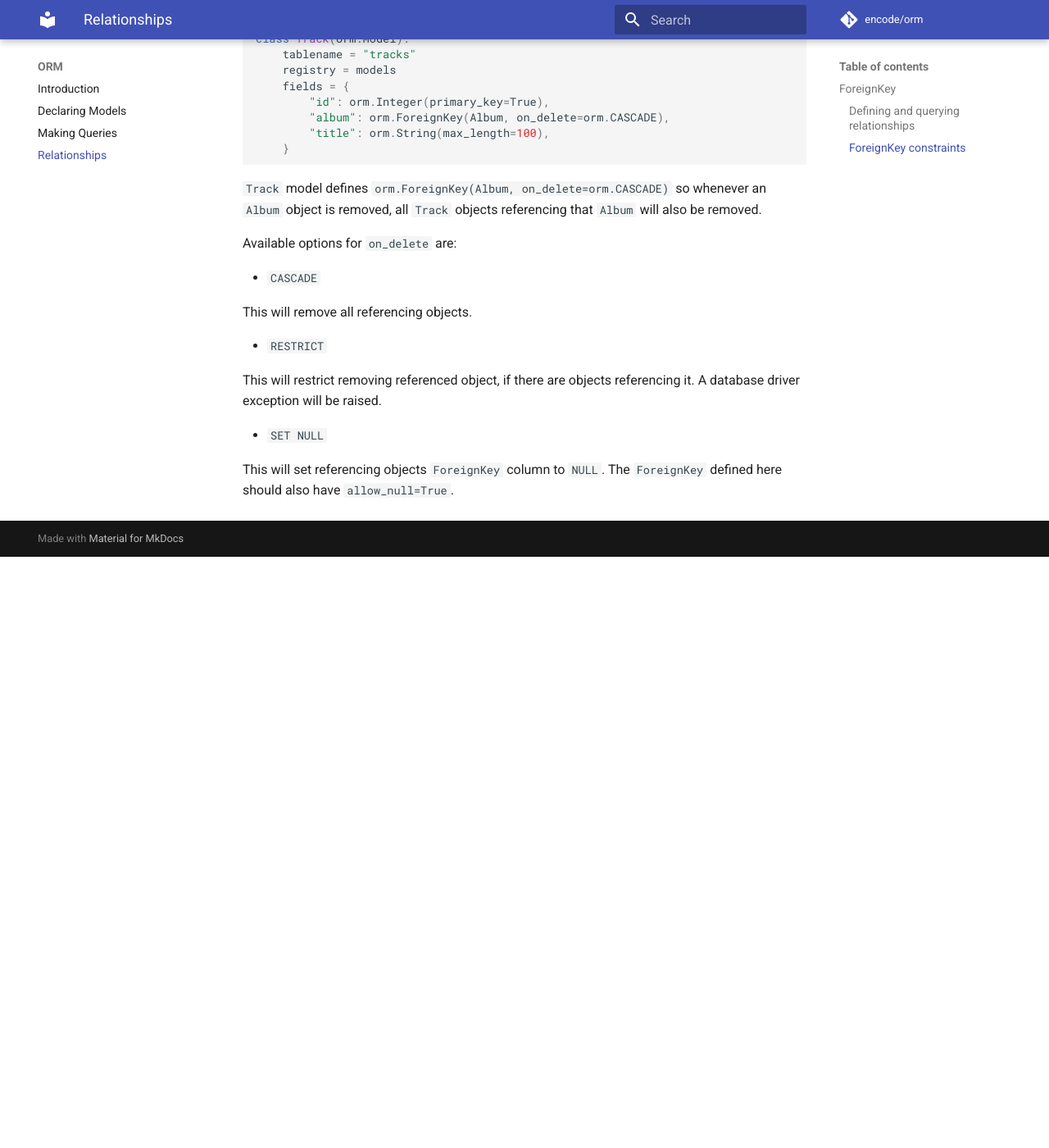
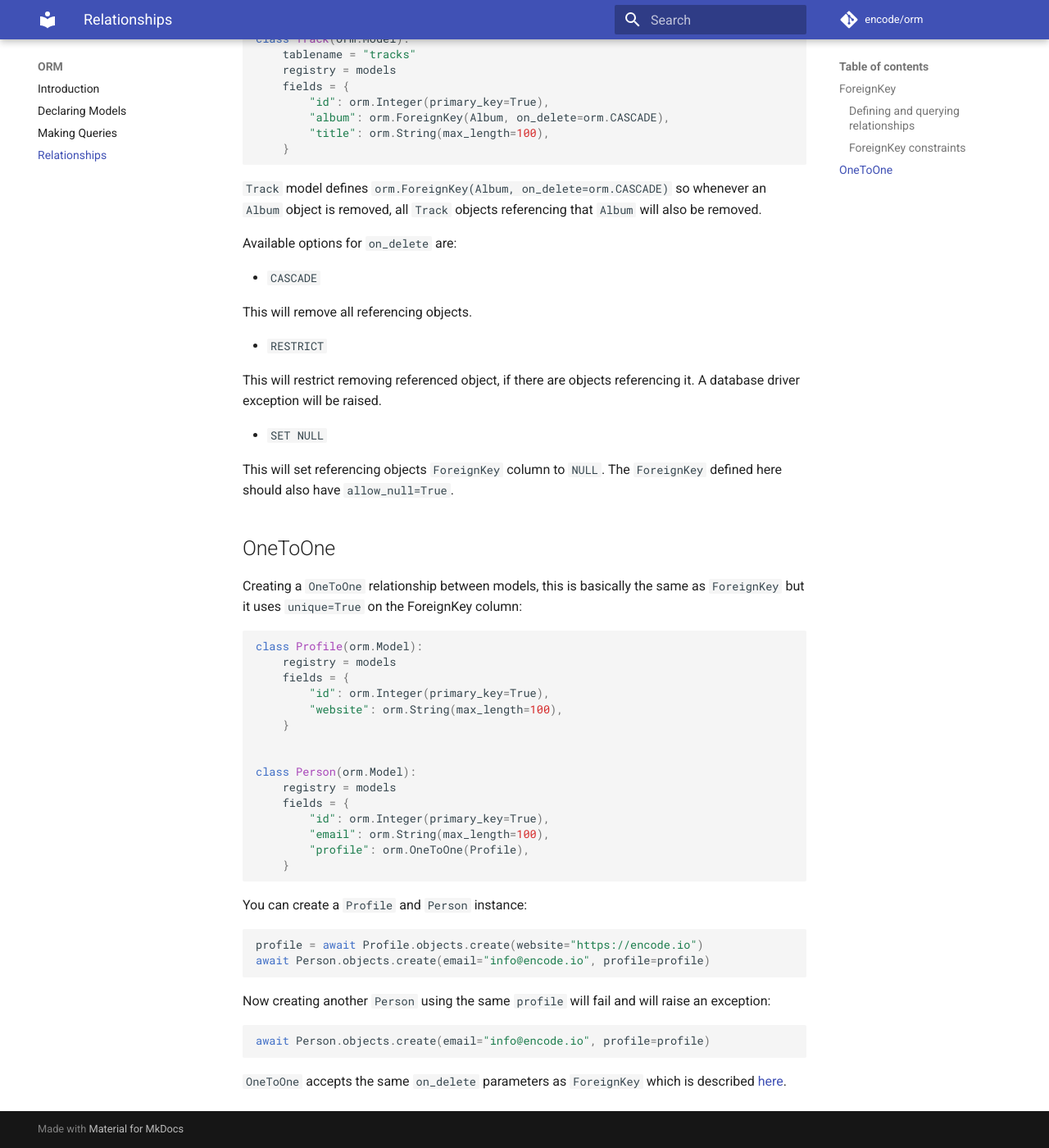
Before and after one commit to encode/orm, an MkDocs documentation site: the page built from docs/relationships.md, in a window 1280 px wide and 1400 px high, scrolled down 2059 px. Shown: the whole window at 82% size. Built offline with MkDocs 1.6.1 and Material for MkDocs 9.7.7, drawn with Linux system fonts in a browser that asks for light colours; comment, search, counter and statistics services are not loaded; before the commit the page ends 2738 px from its top, so only the background shows below that.

Commit message:
add OneToOne field (#116)

````diff
--- a/docs/relationships.md
+++ b/docs/relationships.md
@@ -128,3 +128,44 @@ A database driver exception will be raised.
 
 This will set referencing objects `ForeignKey` column to `NULL`.
 The `ForeignKey` defined here should also have `allow_null=True`.
+
+
+## OneToOne
+
+Creating a  `OneToOne` relationship between models, this is basically
+the same as `ForeignKey` but it uses `unique=True` on the ForeignKey column:
+
+```python
+class Profile(orm.Model):
+    registry = models
+    fields = {
+        "id": orm.Integer(primary_key=True),
+        "website": orm.String(max_length=100),
+    }
+
+
+class Person(orm.Model):
+    registry = models
+    fields = {
+        "id": orm.Integer(primary_key=True),
+        "email": orm.String(max_length=100),
+        "profile": orm.OneToOne(Profile),
+    }
+```
+
+You can create a `Profile` and `Person` instance:
+
+```python
+profile = await Profile.objects.create(website="https://encode.io")
+await Person.objects.create(email="info@encode.io", profile=profile)
+```
+
+Now creating another `Person` using the same `profile` will fail
+and will raise an exception:
+
+```python
+await Person.objects.create(email="info@encode.io", profile=profile)
+```
+
+`OneToOne` accepts the same `on_delete` parameters as `ForeignKey` which is
+described [here](#foreignkey-constraints).
--- a/orm/__init__.py
+++ b/orm/__init__.py
@@ -12,6 +12,7 @@ from orm.fields import (
     Float,
     ForeignKey,
     Integer,
+    OneToOne,
     String,
     Text,
     Time,
@@ -32,13 +33,14 @@ __all__ = [
     "Decimal",
     "Enum",
     "Float",
+    "ForeignKey",
     "Integer",
     "JSON",
+    "OneToOne",
     "String",
     "Text",
     "Time",
     "UUID",
-    "ForeignKey",
     "Model",
     "ModelRegistry",
 ]
````
Also changed, not shown: 2 other files.
